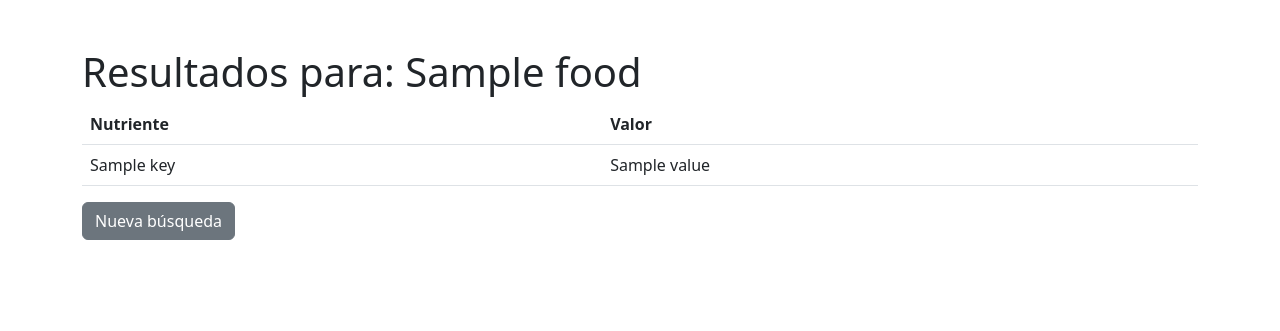
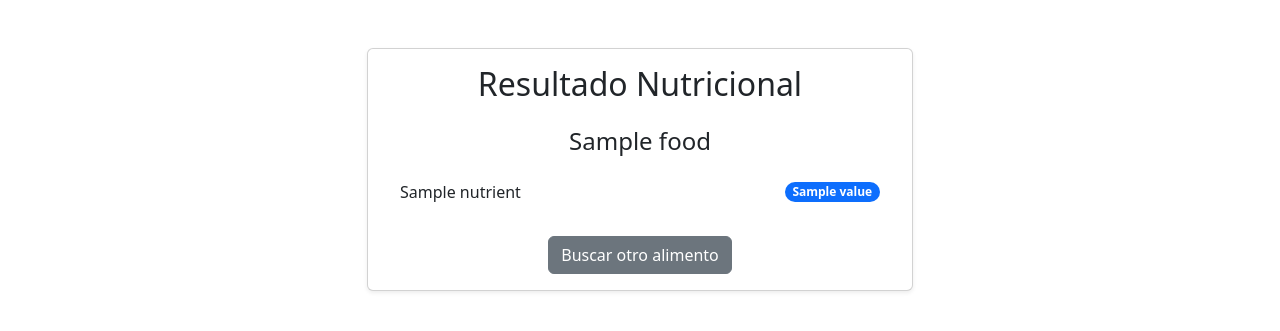
Before and after one commit to DaniGurrola/appi, a Flask app: template templates/resultados.html in a window 1280 px wide. Shown: the top 331 px of the page. Run offline with Flask 3, Linux system fonts and the light colour scheme; the template is opened without the code that fills it: most values are stand-ins (such as "Sample title", 1, 10 or a date in 2020).

Commit message:
mejor diseño

```diff
--- a/templates/resultados.html
+++ b/templates/resultados.html
@@ -1,21 +1,24 @@
 {% extends "base.html" %}
 {% block content %}
-<h1>Resultados para: {{ food }}</h1>
-<table class="table">
-    <thead>
-    <tr>
-        <th>Nutriente</th>
-        <th>Valor</th>
-    </tr>
-    </thead>
-    <tbody>
-    {% for key, value in nutrients.items() %}
-    <tr>
-        <td>{{ key }}</td>
-        <td>{{ value }}</td>
-    </tr>
-    {% endfor %}
-    </tbody>
-</table>
-<a href="/" class="btn btn-secondary">Nueva búsqueda</a>
+<div class="row justify-content-center">
+    <div class="col-md-6">
+        <div class="card shadow-sm">
+            <div class="card-body">
+                <h2 class="card-title text-center mb-4">Resultado Nutricional</h2>
+                <h4 class="text-center">{{ food }}</h4>
+                <ul class="list-group list-group-flush mt-3">
+                    {% for name, value in nutrients.items() %}
+                    <li class="list-group-item d-flex justify-content-between align-items-center">
+                        {{ name }}
+                        <span class="badge bg-primary rounded-pill">{{ value }}</span>
+                    </li>
+                    {% endfor %}
+                </ul>
+                <div class="text-center mt-4">
+                    <a href="/" class="btn btn-secondary">Buscar otro alimento</a>
+                </div>
+            </div>
+        </div>
+    </div>
+</div>
 {% endblock %}
```
Also changed, not shown: templates/index.html (+12 -4 lines).
